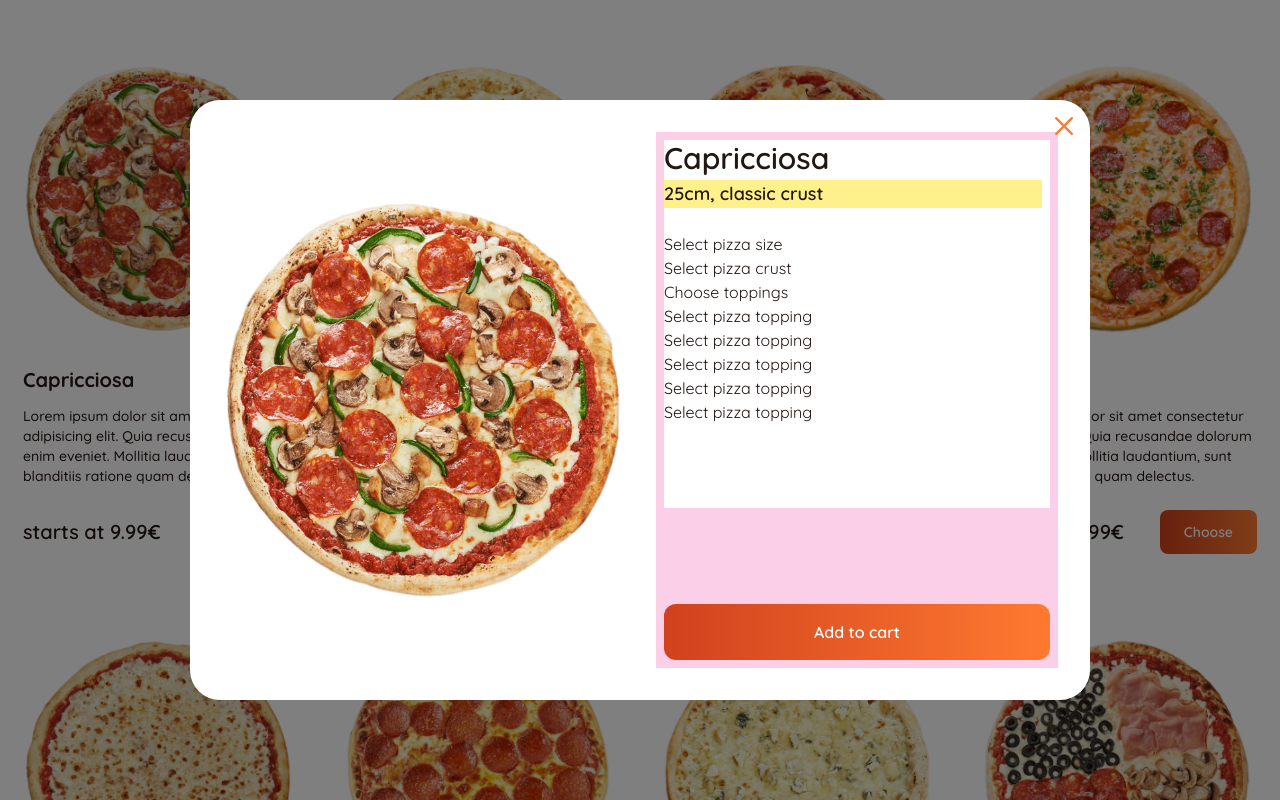
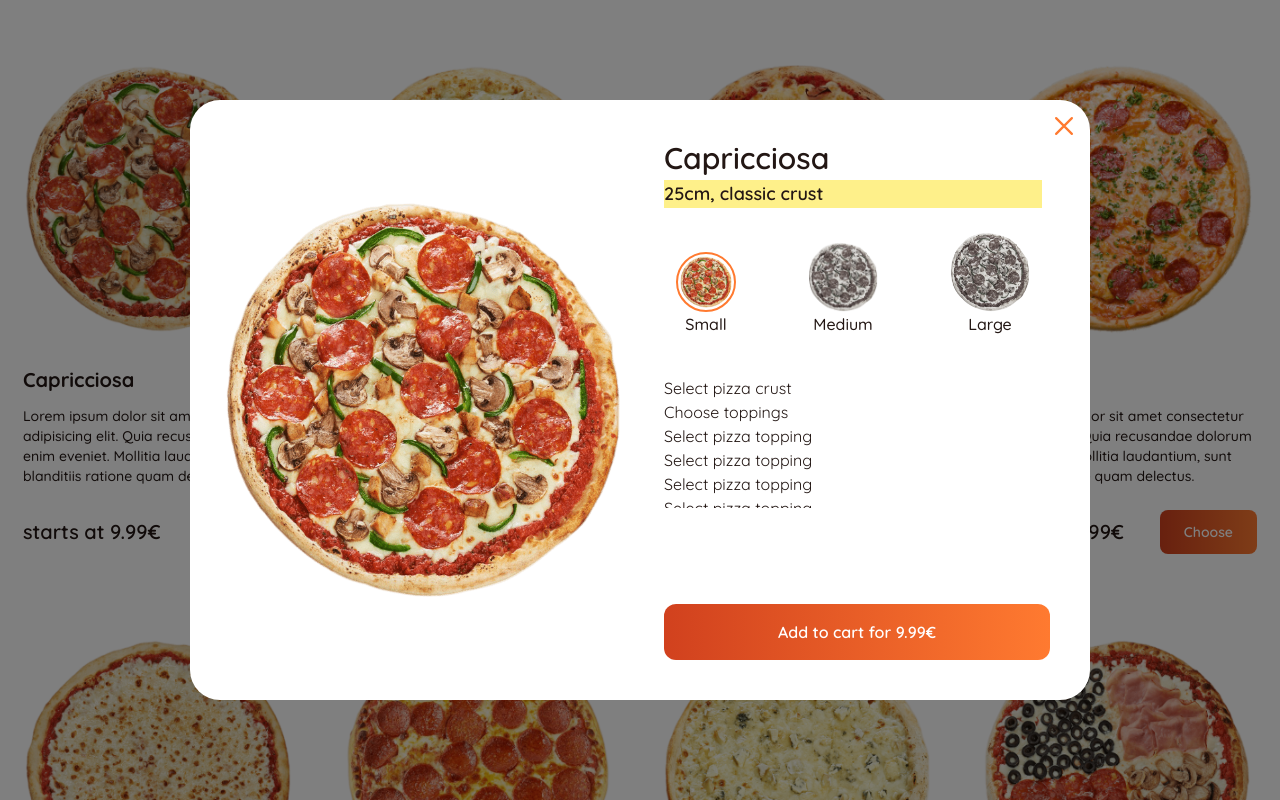
Before and after one commit to Lumikins/pizza-order, a Next.js app: page / in a window 1280 px wide. Both pictures are taken after a click on the picture 158 px from the left and 199 px from the top of the page. Shown: the top 800 px of the page. Built offline with nearby package versions, Linux system fonts and the light colour scheme.

Commit message:
:gem: add pizza size selection component

```diff
--- a/src/app/components/PizzaDetails.jsx
+++ b/src/app/components/PizzaDetails.jsx
@@ -66,7 +66,7 @@ const PizzaDetails = ({ pizza }) => {
         </div>
       </div>
       {/* details */}
-      <div className="bg-pink-200 flex flex-col flex-1">
+      <div className="flex flex-col flex-1">
         <div className="flex-1 p-2 text-center lg:text-left">
           <div className="flex-1 bg-white overflow-y-scroll h-[46vh] scrollbar-thin scrollbar-thumb-gray-200 scrollbar-track-white pr-2">
             {/* name */}
@@ -87,7 +87,7 @@ const PizzaDetails = ({ pizza }) => {
               </div>
             </div>
             {/* size selection */}
-            <SizeSelection />
+            <SizeSelection pizza={pizza} size={size} setSize={setSize} />
             {/* crust selection */}
             <CrustSelection />
             {/* toppings */}
@@ -103,7 +103,7 @@ const PizzaDetails = ({ pizza }) => {
         {/* add to cart button */}
         <div className="flex h-full items-center px-2 lg:items-end lg:mb-2">
           <button className="btn btn-lg gradient w-full flex justify-center gap-x-2">
-            <div>Add to cart</div>
+            <div>Add to cart for {price}€</div>
           </button>
         </div>
       </div>
--- a/src/app/components/SizeSelection.jsx
+++ b/src/app/components/SizeSelection.jsx
@@ -1,9 +1,84 @@
-"use client"
+"use client";
 
-const SizeSelection = () => {
+import Image from "next/image";
+
+const SizeSelection = ({ pizza, size, setSize }) => {
   return (
-    <div>Select pizza size</div>
-   );
-}
+    <div>
+      {/* sizes */}
+      <div className="flex gap-x-12 items-baseline justify-around mb-10 font-medium">
+        {/* small */}
+        <label className="flex flex-col items-center gap-x-2 cursor-pointer">
+          <Image
+            className={`${
+              size === "small"
+                ? "border-2 border-orange p-[2px] rounded-full"
+                : "border-transparent filter saturate-[.1]"
+            }`}
+            src={pizza.image}
+            width={60}
+            height={60}
+            alt={pizza.name}
+          />
+          <input
+            type="radio"
+            name="size"
+            value="small"
+            checked={size === "small"}
+            onChange={(e) => setSize(e.target.value)}
+            className="appearance-none"
+          />
+          Small
+        </label>
+        {/* medium */}
+        <label className="flex flex-col items-center gap-x-2 cursor-pointer">
+          <Image
+            className={`${
+              size === "medium"
+                ? "border-2 border-orange p-[2px] rounded-full"
+                : "border-transparent filter saturate-[.1]"
+            }`}
+            src={pizza.image}
+            width={70}
+            height={70}
+            alt={pizza.name}
+          />
+          <input
+            type="radio"
+            name="size"
+            value="medium"
+            checked={size === "medium"}
+            onChange={(e) => setSize(e.target.value)}
+            className="appearance-none"
+          />
+          Medium
+        </label>
+        {/* large */}
+        <label className="flex flex-col items-center gap-x-2 cursor-pointer">
+          <Image
+            className={`${
+              size === "large"
+                ? "border-2 border-orange p-[2px] rounded-full"
+                : "border-transparent filter saturate-[.1]"
+            }`}
+            src={pizza.image}
+            width={80}
+            height={80}
+            alt={pizza.name}
+          />
+          <input
+            type="radio"
+            name="size"
+            value="large"
+            checked={size === "large"}
+            onChange={(e) => setSize(e.target.value)}
+            className="appearance-none"
+          />
+          Large
+        </label>
+      </div>
+    </div>
+  );
+};
 
 export default SizeSelection;
```
